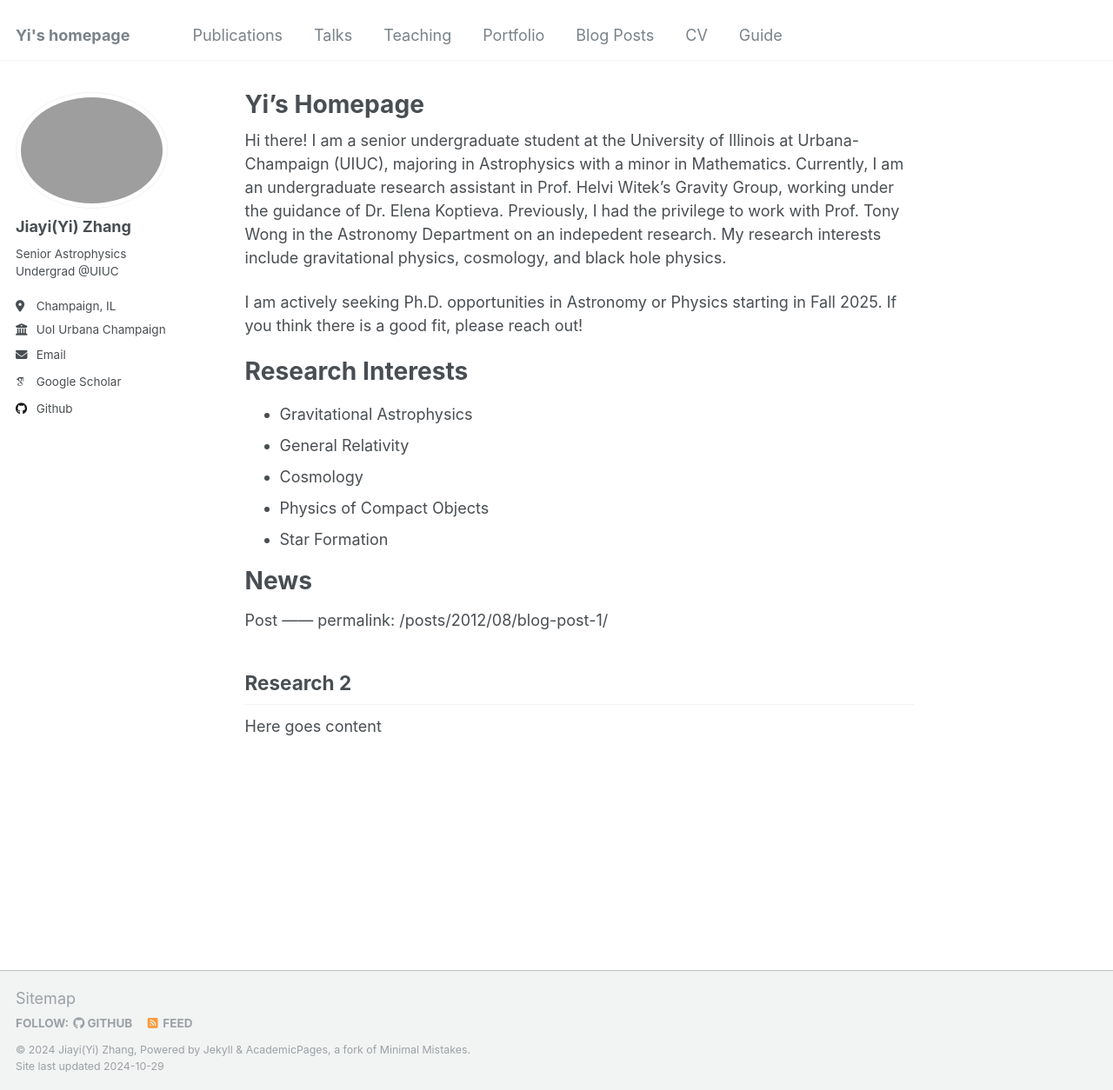
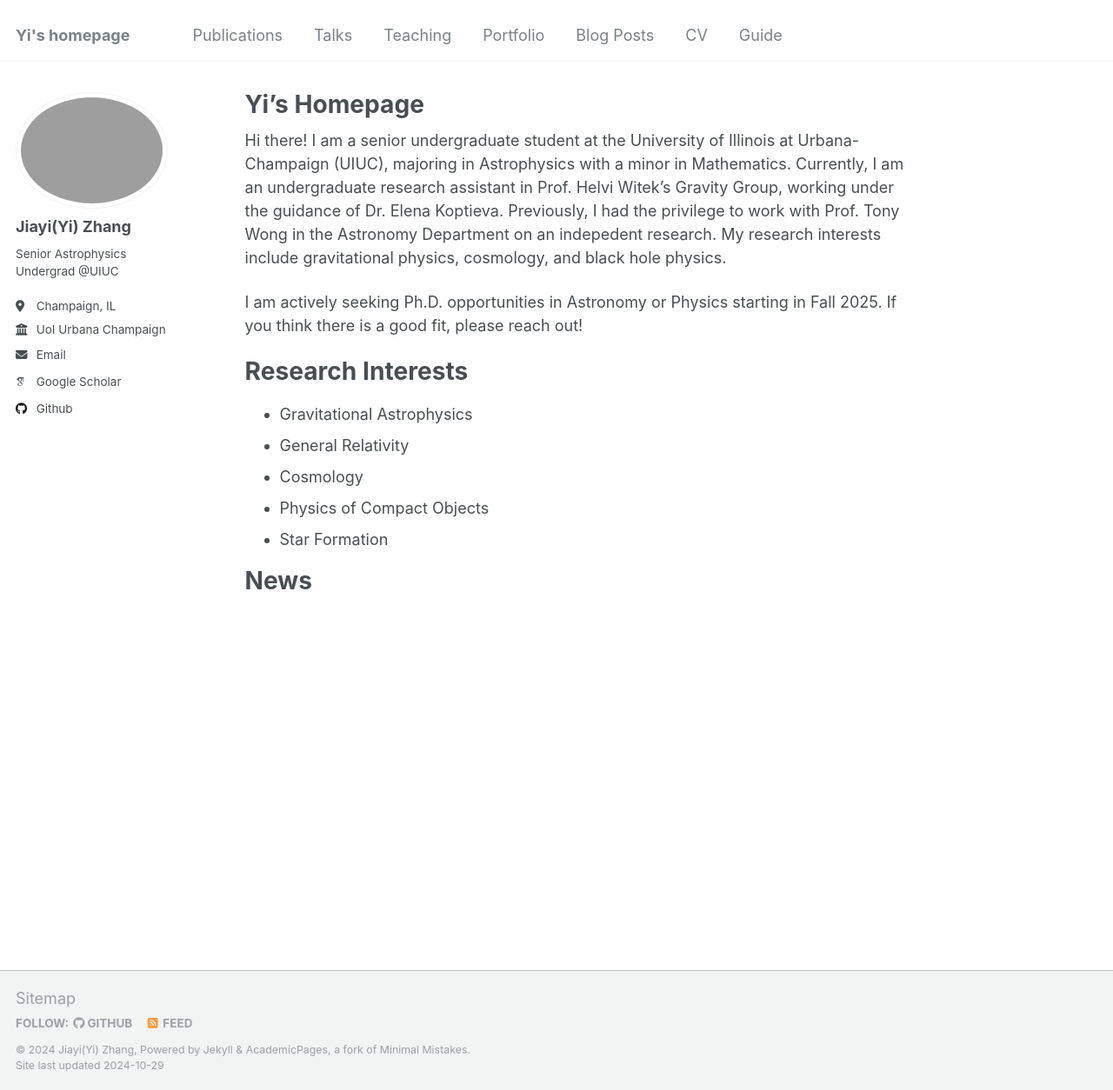
Before and after one commit to jz1225/jiayi, a Jekyll site: the page built from _pages/about.md, in a window 1280 px wide and 1254 px high. Shown: the whole window at 87% size. Built offline with Jekyll 4.4.1, drawn with Linux system fonts in a browser that asks for light colours; some web fonts are replaced.

Commit message:
Update about.md

```diff
--- a/_pages/about.md
+++ b/_pages/about.md
@@ -21,11 +21,3 @@ Research Interests
 
 News
 ======
-Post
-------
-permalink: /posts/2012/08/blog-post-1/
-
-
-Research 2
-------
-Here goes content
```
